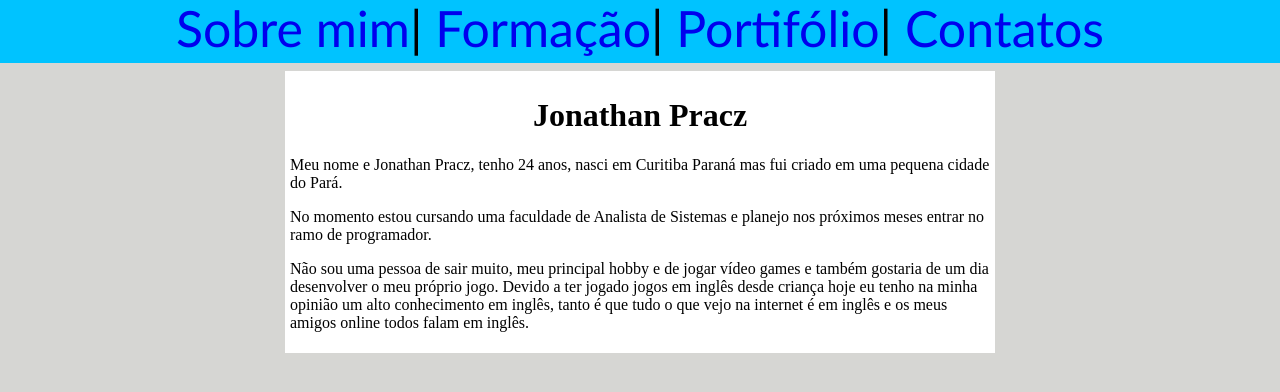
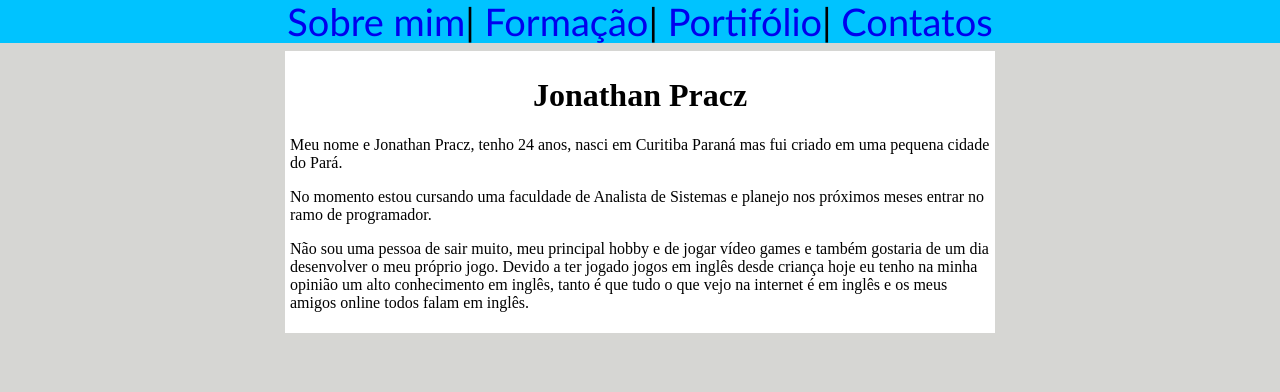
Before and after one commit to JonathanPracz/Cv_online, a plain HTML site: page index.html in a window 1280 px wide. Drawn offline with Linux system fonts and the light colour scheme.

Commit message:
Add files via upload

```diff
--- a/estilo_meu_site.css
+++ b/estilo_meu_site.css
@@ -1,11 +1,11 @@
 
 html {background-color: rgb(214, 214, 211);}
 .top_menu {
-    font-size: 50px;
+    font-size: 38px;
     font-family: 'Gill Sans', 'Gill Sans MT', Calibri, 'Trebuchet MS', sans-serif;
     text-align: center;
     background-color: rgb(0, 195, 255);
-    height: 65px;
+    height: 45px;
     margin: -10px;
 }
 
```
